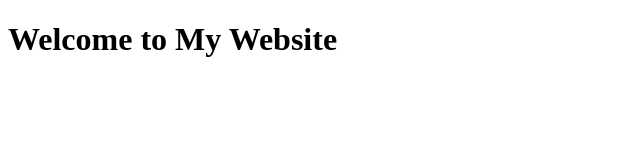
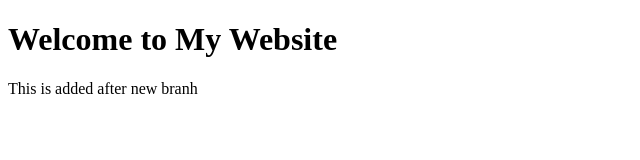
Before and after one commit to silence-venky/git-commands, a plain HTML site: page index.html in a window 1280 px wide. Shown: the whole page, without its empty margins (0-640 px from the left). Drawn offline with Linux system fonts and the light colour scheme.

Commit message:
Add paragraph to index.html
Added a new paragraph to the body of the HTML document.

```diff
--- a/index.html
+++ b/index.html
@@ -7,6 +7,6 @@
 </head>
 <body>
     <h1>Welcome to My Website</h1>
-
+    <p>This is added after new branh</p>
 </body>
 </html>
```
